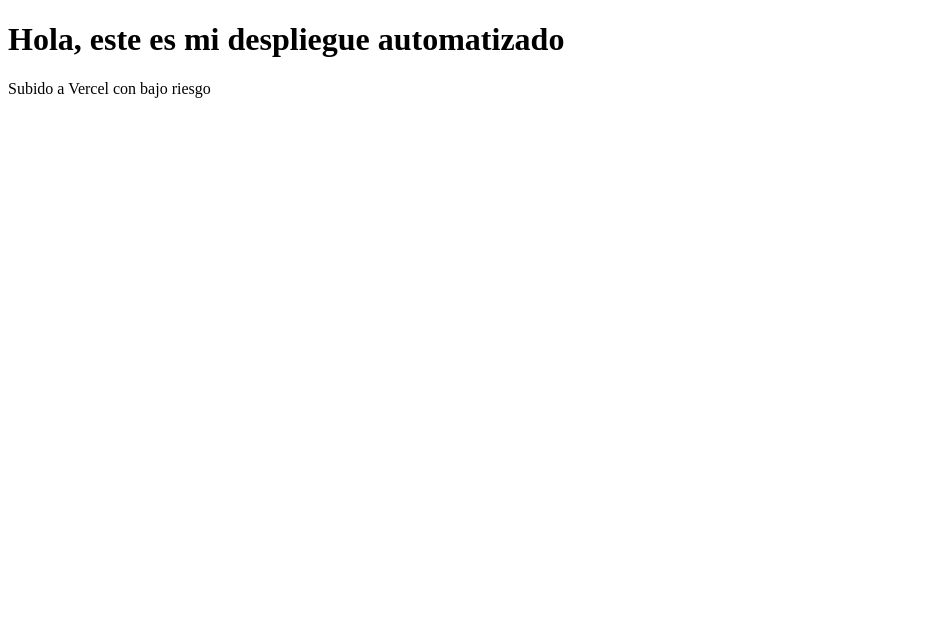
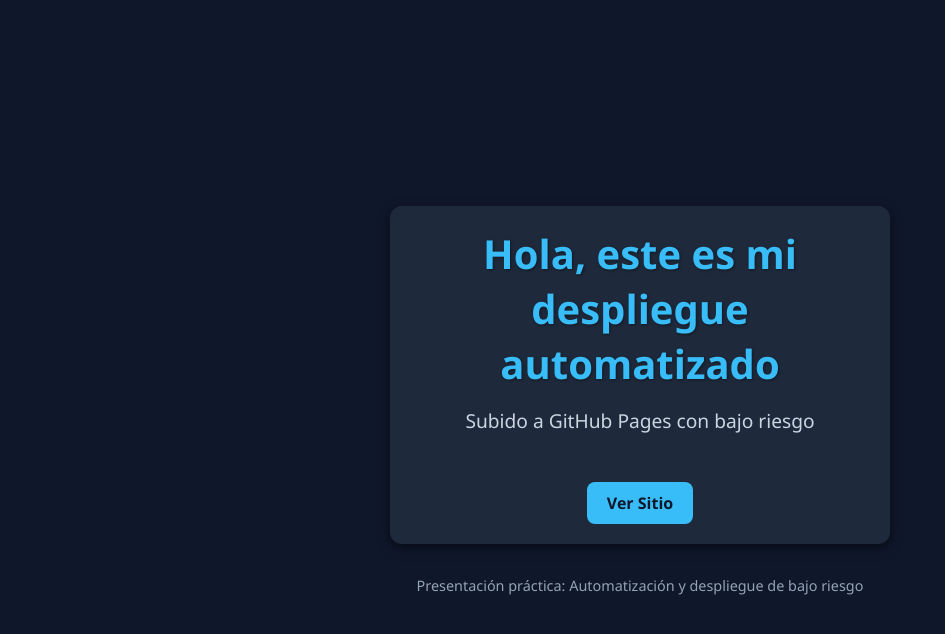
Before and after one commit to charqui12/Automatizaci-n-y-Despliegue-de-bajo-Riesgo, a plain HTML site: page index.html in a window 1280 px wide. Shown: the whole page, without its empty margins (0-945 px from the left). Drawn offline with Linux system fonts and the light colour scheme.

Commit message:
actualizando diseño

```diff
--- a/index.html
+++ b/index.html
@@ -4,11 +4,87 @@
 <head>
   <meta charset="UTF-8">
   <meta name="viewport" content="width=device-width, initial-scale=1.0">
-  <title>Mi Sitio Automatizado</title>
-  <link rel="stylesheet" href="style.css">
+  <title>Despliegue Automatizado</title>
+  <style>
+    /* Reset básico */
+    * {
+      margin: 0;
+      padding: 0;
+      box-sizing: border-box;
+      font-family: 'Segoe UI', Tahoma, Geneva, Verdana, sans-serif;
+    }
+
+    body {
+      display: flex;
+      flex-direction: column;
+      justify-content: center;
+      align-items: center;
+      min-height: 100vh;
+      background: #0f172a; /* Azul oscuro técnico */
+      color: #e2e8f0; /* Gris claro */
+      padding: 20px;
+      text-align: center;
+    }
+
+    h1 {
+      font-size: 2.5rem;
+      color: #38bdf8; /* Azul brillante */
+      margin-bottom: 1rem;
+      text-shadow: 1px 1px 3px rgba(0,0,0,0.4);
+    }
+
+    p {
+      font-size: 1.2rem;
+      color: #cbd5e1; /* Gris más suave */
+      margin-bottom: 2rem;
+    }
+
+    .box {
+      background: #1e293b; /* Caja oscura */
+      padding: 20px 30px;
+      border-radius: 12px;
+      box-shadow: 0 4px 12px rgba(0,0,0,0.5);
+      max-width: 500px;
+      transition: transform 0.3s ease;
+    }
+
+    .box:hover {
+      transform: scale(1.05);
+    }
+
+    footer {
+      margin-top: 2rem;
+      font-size: 0.9rem;
+      color: #94a3b8;
+    }
+
+    /* Botón de ejemplo */
+    .btn {
+      display: inline-block;
+      margin-top: 1rem;
+      padding: 10px 20px;
+      border-radius: 8px;
+      background: #38bdf8;
+      color: #0f172a;
+      text-decoration: none;
+      font-weight: bold;
+      transition: background 0.3s ease;
+    }
+
+    .btn:hover {
+      background: #0ea5e9;
+    }
+  </style>
 </head>
 <body>
-  <h1>Hola, este es mi despliegue automatizado</h1>
-  <p>Subido a Vercel con bajo riesgo </p>
+  <div class="box">
+    <h1>Hola, este es mi despliegue automatizado</h1>
+    <p>Subido a GitHub Pages con bajo riesgo</p>
+    <a href="https://charqui12.github.io/Automatizaci-n-y-Despliegue-de-bajo-riesgo/" class="btn" target="_blank">Ver Sitio</a>
+  </div>
+
+  <footer>
+    Presentación práctica: Automatización y despliegue de bajo riesgo
+  </footer>
 </body>
 </html>
```
